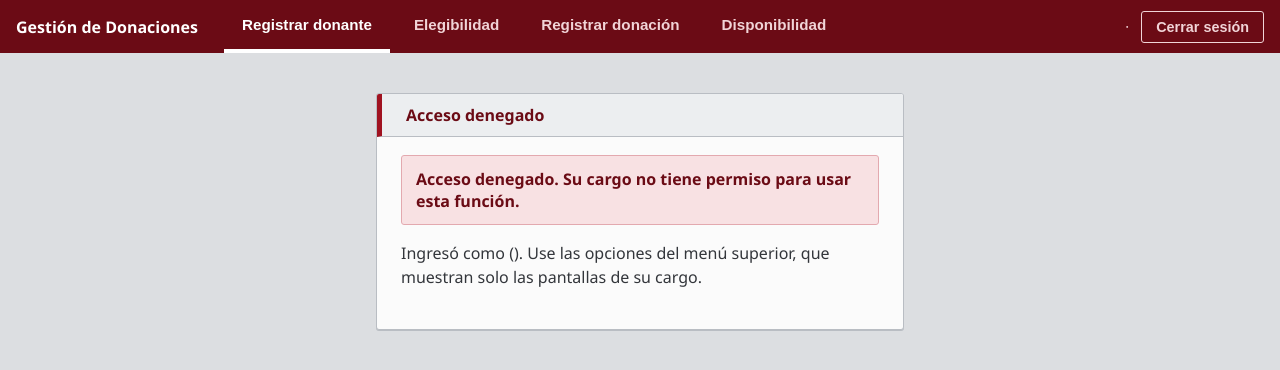
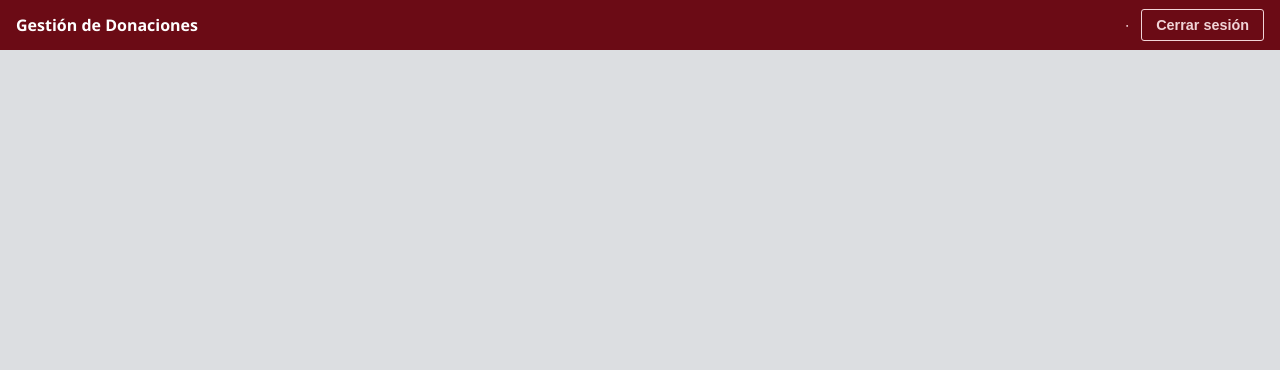
Before and after one commit to Felipedlf339/Sistema-de-Gestion-de-Donaciones, a FastAPI app: page / in a window 1280 px wide. Shown: the top 370 px of the page. Run offline with FastAPI, Linux system fonts and the light colour scheme; the visitor is signed in with stand-in values (Sample User, id 1).

Commit message:
feat: mostrar en panel solo opciones del cargo

```diff
--- a/templates/panel_principal.html
+++ b/templates/panel_principal.html
@@ -39,10 +39,10 @@
 <body>
   <nav>
     <span class="titulo"> Gestión de Donaciones</span>
-    <button data-url="/donantes/registrar">Registrar donante</button>
-    <button data-url="/elegibilidad">Elegibilidad</button>
-    <button data-url="/donaciones/registrar">Registrar donación</button>
-    <button data-url="/stock">Disponibilidad</button>
+    {# solo las opciones del cargo del usuario (rutas/permisos.py) #}
+    {% for opcion in opciones %}
+    <button data-url="{{ opcion.url }}">{{ opcion.texto }}</button>
+    {% endfor %}
 
     <div class="usuario">
       <span><strong id="nombreUsuario">{{ usuario.nombre }}</strong> · {{ usuario.nombre_cargo }}{% if usuario.centro_medico %} · {{ usuario.centro_medico }}{% endif %}</span>
@@ -69,7 +69,8 @@
       botones.forEach(b => b.classList.toggle("activo", b.dataset.url === ruta));
     });
 
-    ir("/donantes/registrar");
+    // abre la primera opción del cargo
+    if (botones.length > 0) ir(botones[0].dataset.url);
   </script>
 </body>
 </html>
```
